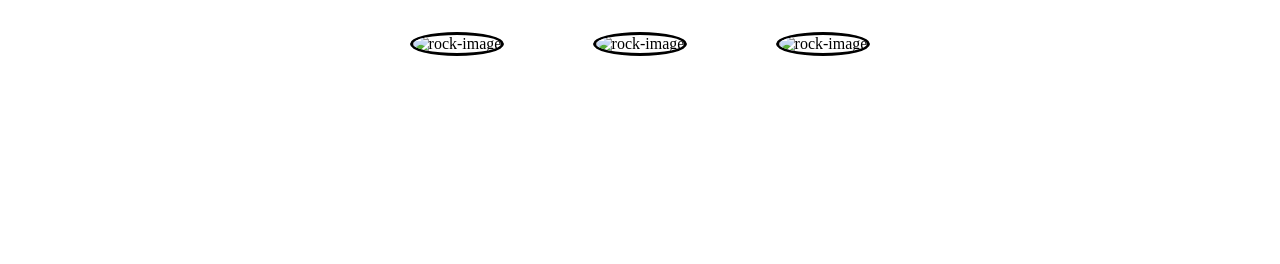
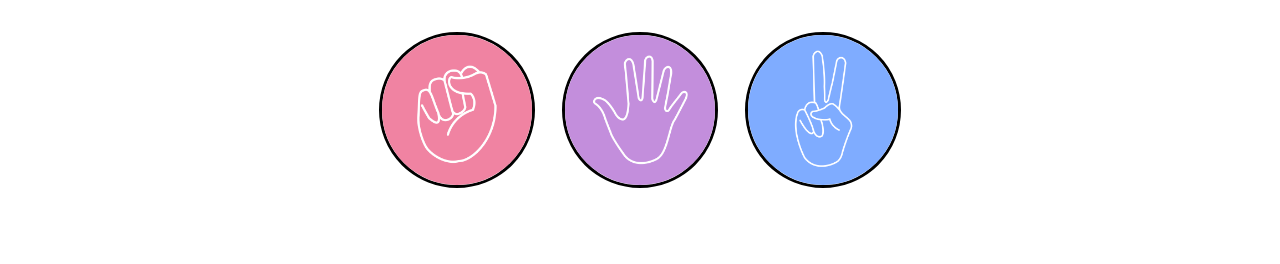
Before and after one commit to harjotsaini2/stone-paper-scissor-game, a plain HTML site: page index.html in a window 1280 px wide. Shown: the part 83-347 px from the top of the page. Drawn offline with Linux system fonts and the light colour scheme.

Commit message:
Update index.html

```diff
--- a/index.html
+++ b/index.html
@@ -15,13 +15,13 @@
     </div>
 
     <div class="choices">
-        <div class="choice" id="rock"><img src="images/rock.png"
+        <div class="choice" id="rock"><img src="rock.png"
                 alt="rock-image"></div>
 
-        <div class="choice" id="paper"><img src="images/paper.png"
+        <div class="choice" id="paper"><img src="paper.png"
                 alt="rock-image"></div>
 
-        <div class="choice" id="scissors"><img src="images/scissors.png"
+        <div class="choice" id="scissors"><img src="scissors.png"
                 alt="rock-image"></div>
     </div>
 
```
